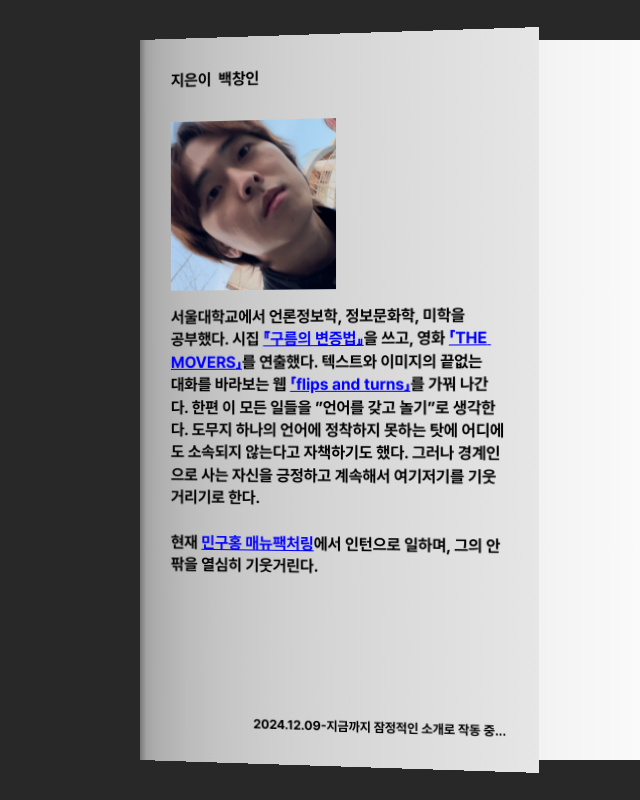
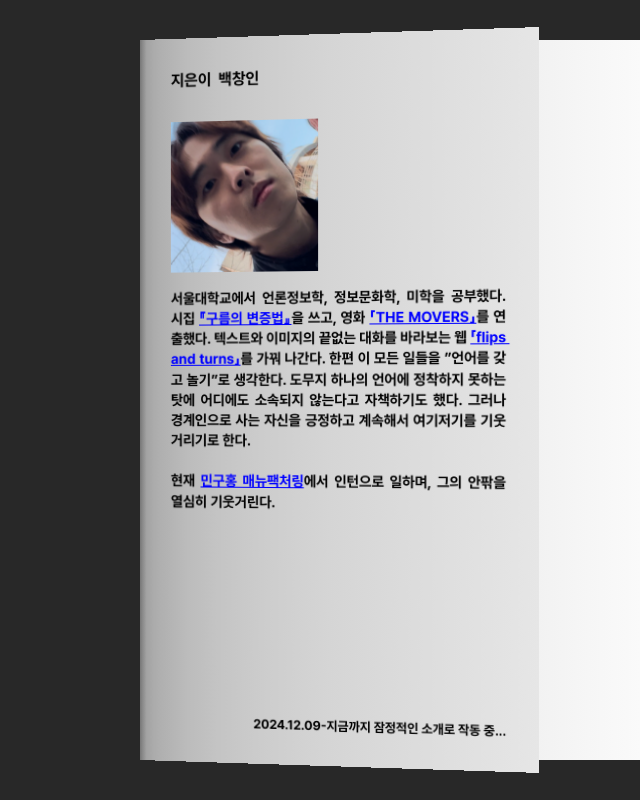
Before and after one commit to nuagenic/baekchangin.com, a React (Create React App) app: page /profiles in a window 1280 px wide. Shown: the whole page, without its empty margins (640-1280 px from the left). Built offline with nearby package versions, Linux system fonts and the light colour scheme.

Commit message:
fix: Change css

```diff
--- a/src/assets/profilesList.ts
+++ b/src/assets/profilesList.ts
@@ -10,7 +10,7 @@ export type ProfileType = {
 export const profilesList: ProfileType[] = [
   {
     occupation: "지은이",
-    text: `서울대학교에서 언론정보학, 정보문화학, 미학을\n공부했다. 시집 <a href="https://www.aladin.co.kr/shop/wproduct.aspx?ItemId=260553475" onClick="event.stopPropagation()" rel="noopener noreferrer" target="_blank">『구름의 변증법』</a>을 쓰고, 영화 <a href="https://www.youtube.com/watch?v=7c8bFhaFNho" onClick="event.stopPropagation()" rel="noopener noreferrer" target="_blank">「THE MOVERS」</a>를 연출했다. 텍스트와 이미지의 끝없는\n대화를 바라보는 웹 <a href="https://www.flipsandturns.xyz/" onClick="event.stopPropagation()" rel="noopener noreferrer" target="_blank">「flips and turns」</a>를 가꿔 나간다. 한편 이 모든 일들을 ”언어를 갖고 놀기”로 생각한다. 도무지 하나의 언어에 정착하지 못하는 탓에 어디에도 소속되지 않는다고 자책하기도 했다. 그러나 경계인으로 사는 자신을 긍정하고 계속해서 여기저기를 기웃거리기로 한다.
+    text: `서울대학교에서 언론정보학, 정보문화학, 미학을 공부했다. 시집 <a href="https://www.aladin.co.kr/shop/wproduct.aspx?ItemId=260553475" onClick="event.stopPropagation()" rel="noopener noreferrer" target="_blank">『구름의 변증법』</a>을 쓰고, 영화 <a href="https://www.youtube.com/watch?v=7c8bFhaFNho" onClick="event.stopPropagation()" rel="noopener noreferrer" target="_blank">「THE MOVERS」</a>를 연출했다. 텍스트와 이미지의 끝없는 대화를 바라보는 웹 <a href="https://www.flipsandturns.xyz/" onClick="event.stopPropagation()" rel="noopener noreferrer" target="_blank">「flips and turns」</a>를 가꿔 나간다. 한편 이 모든 일들을 ”언어를 갖고 놀기”로 생각한다. 도무지 하나의 언어에 정착하지 못하는 탓에 어디에도 소속되지 않는다고 자책하기도 했다. 그러나 경계인으로 사는 자신을 긍정하고 계속해서 여기저기를 기웃거리기로 한다.
 
 현재 <a href="https://minguhongmfg.com/" onClick="event.stopPropagation()" rel="noopener noreferrer" target="_blank">민구홍 매뉴팩처링</a>에서 인턴으로 일하며, 그의 안팎을 열심히 기웃거린다.`,
     thumbnail: "/images/image1.PNG",
--- a/src/components/BookFlap/BookFlap.module.css
+++ b/src/components/BookFlap/BookFlap.module.css
@@ -60,14 +60,15 @@
 }
 
 .image {
-  width: 50%;
+  width: 150px;
   height: auto;
 }
 
 .text {
+  font-size: 0.9rem;
   white-space: pre-wrap;
   line-height: 1.4;
-  /* text-align: justify; */
+  text-align: justify;
   cursor: default;
 }
 
@@ -119,7 +120,7 @@
 
 .note {
   white-space: pre-wrap;
-  /* text-align: justify; */
+  text-align: justify;
   font-size: 1rem;
 }
 
```
